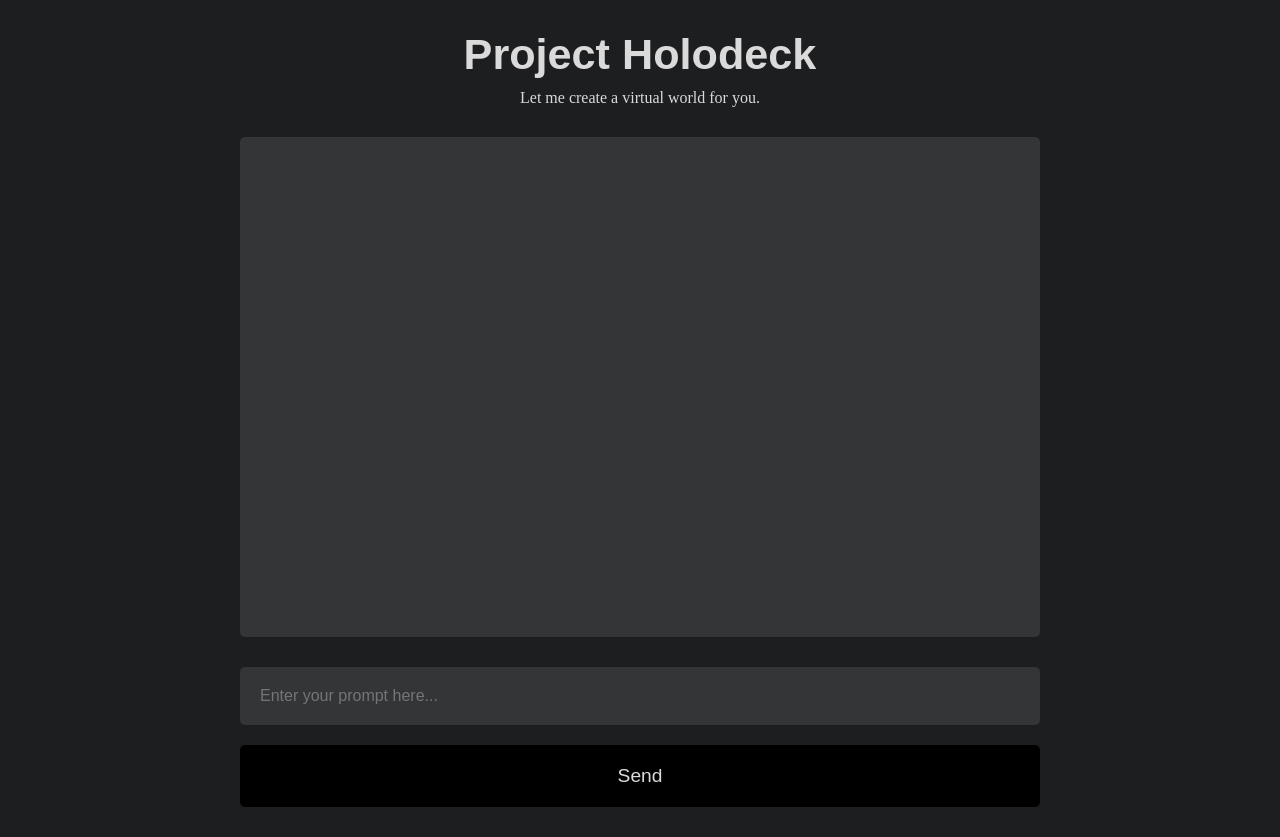
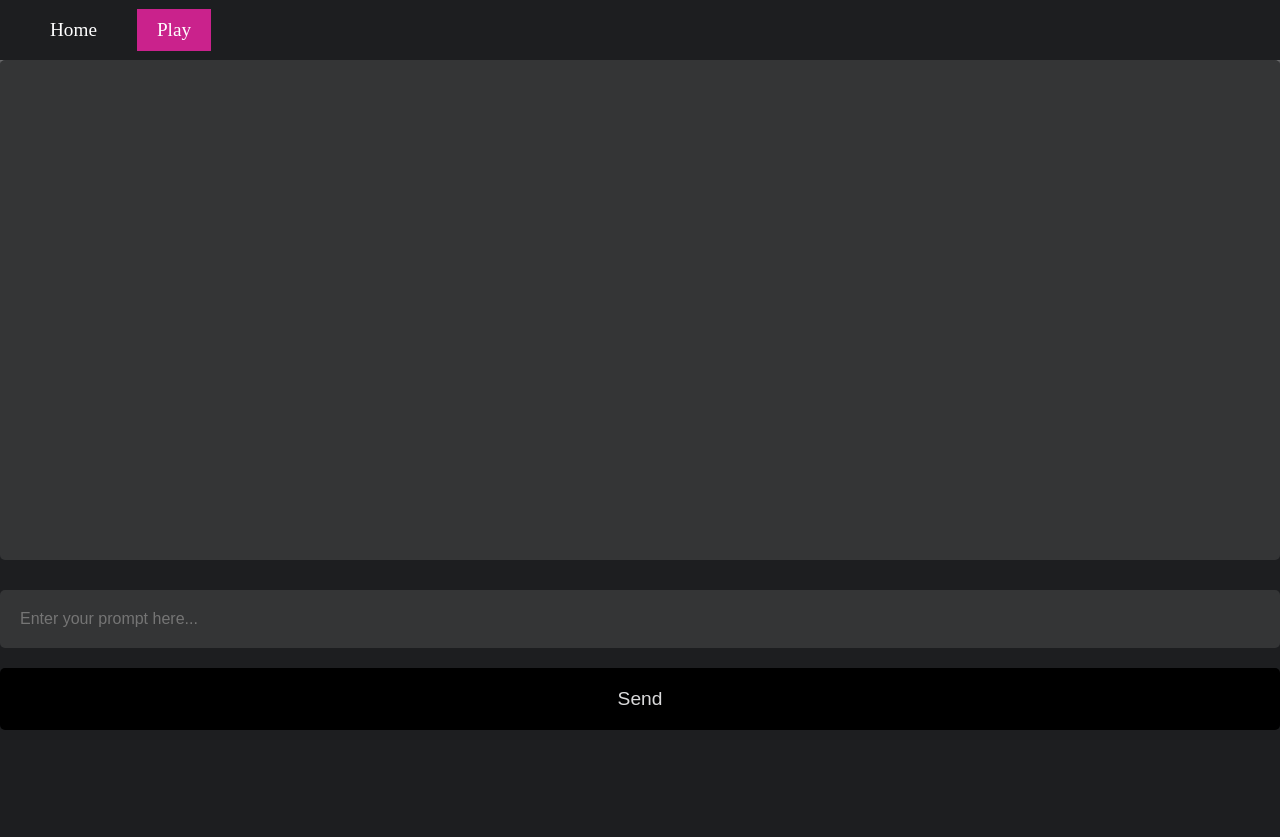
Before and after one commit to n4mr3g/project-holodeck, a Next.js app in the folder client/: page /play in a window 1280 px wide. After the commit the page ends 800 px from the top, so only its background shows below. Built offline with nearby package versions, Linux system fonts and the light colour scheme.

Commit message:
feat: add navigation and styles (sections Home and Play) bug: play section overflows viewport

```diff
--- a/client/pages/_app.tsx
+++ b/client/pages/_app.tsx
@@ -1,7 +1,17 @@
+import Navigation from "@/app/components/Navigation";
 import "@/styles/globals.css";
 
-export default function MyApp({Component, pageProps}: any) {
-  return ( <Component {...pageProps} />
+export default function MyApp({ Component, pageProps }: any) {
+  return (
+    <>
+      <Navigation
+        navLinks={[
+          { name: "Home", href: "/" },
+          { name: "Play", href: "/play" },
+        ]}
+      />
+      <Component {...pageProps} />
+    </>
   );
 }
 
--- a/client/pages/play.tsx
+++ b/client/pages/play.tsx
@@ -10,6 +10,9 @@ import Chat from "@/components/Chat";
 export default function Play() {
   const [messages, setMessages] = useState<Message[]>([]);
   const [msgLoading, setMsgLoading] = useState(false);
+  // TODO: cache for when the user leaves the page and comes back
+
+
 
   async function sendPrompt(data: FieldValues): Promise<void> {
     const userMessage = new Message(data.prompt, "User");
@@ -39,10 +42,6 @@ export default function Play() {
 
   return (
     <div>
-      <div className="header-section">
-        <h1>Project Holodeck</h1>
-        <p>Let me create a virtual world for you.</p>
-      </div>
       <Chat messages={messages} msgLoading={msgLoading} />
       {/* <AnswerSection question={questions[0]} answer={responses[0]} /> */}
       <FormSection sendPrompt={sendPrompt} />
--- a/client/src/app/components/Navigation.tsx
+++ b/client/src/app/components/Navigation.tsx
@@ -1,5 +1,5 @@
-import { usePathname } from 'next/navigation'
-import Link from 'next/link'
+import { usePathname } from "next/navigation";
+import Link from "next/link";
 
 interface NavLink {
   name: string;
@@ -11,24 +11,28 @@ interface NavigationProps {
 }
 
 export default function Navigation({ navLinks }: NavigationProps) {
-  const pathname = usePathname()
+  const pathname = usePathname();
 
   return (
     <>
+      <header className="nav-header">
+        <nav>
           {navLinks.map((link) => {
-        const isActive = pathname && pathname.startsWith(link.href)
+            const isActive = pathname == link.href;
+            // const isActive = pathname && pathname.startsWith(link.href); // for subpages
 
             return (
               <Link
                 href={link.href}
                 key={link.name}
+                className={isActive ? "active" : ""}
               >
-            <a className={isActive ? 'text-blue' : 'text-black'}>
                 {link.name}
-            </a>
               </Link>
-        )
+            );
           })}
+        </nav>
+      </header>
     </>
-  )
+  );
 }
--- a/client/src/app/styles/globals.css
+++ b/client/src/app/styles/globals.css
@@ -21,14 +21,47 @@
 body {
   background: var(--background-color);
   color: #dadadb;
-  max-width: 800px;
-  margin: 0 auto;
+  /* max-width: 800px; */
+  /* margin: 0 auto; */
 }
 
 @media screen and (max-width: 800px) {
   body {
     max-width: 100%;
     padding: 0 20px;
+  }
+}
+
+.nav-header {
+  display: flex;
+  justify-content: space-between;
+  width: 100vw;
+  align-items: center;
+  height: 50px;
+  padding: 30px;
+  box-shadow: 0 -6px 10px 5px white;
+}
+
+nav {
+  display: flex;
+  justify-content: flex-start;
+  gap: 20px;
+  align-items: center;
+  padding: 20px 0;
+  & a {
+    color: white;
+    text-decoration: none;
+    font-size: 1.2rem;
+    font-weight: 500;
+    padding: 10px 20px;
+    /* border-radius: 5px; */
+    transition: all 0.5s ease-in-out;
+    &:hover {
+      background-color: var(--accent-color);
+    }
+    &.active {
+      background-color: var(--accent-color);
+    }
   }
 }
 
@@ -106,7 +139,6 @@ button {
 .chat-container {
   /* overflow: scroll; */
   max-height: 500px;
-
 }
 
 .chat-container .chat {
--- a/client/src/app/styles/loader.css
+++ b/client/src/app/styles/loader.css
@@ -1,5 +1,4 @@
 .lds-ellipsis {
-
   display: inline-block;
   position: relative;
   width: 80px;
```
Also changed, not shown: client/pages/index.tsx (+7 -8 lines). Lines whose indentation alone changed are shown as unchanged.
